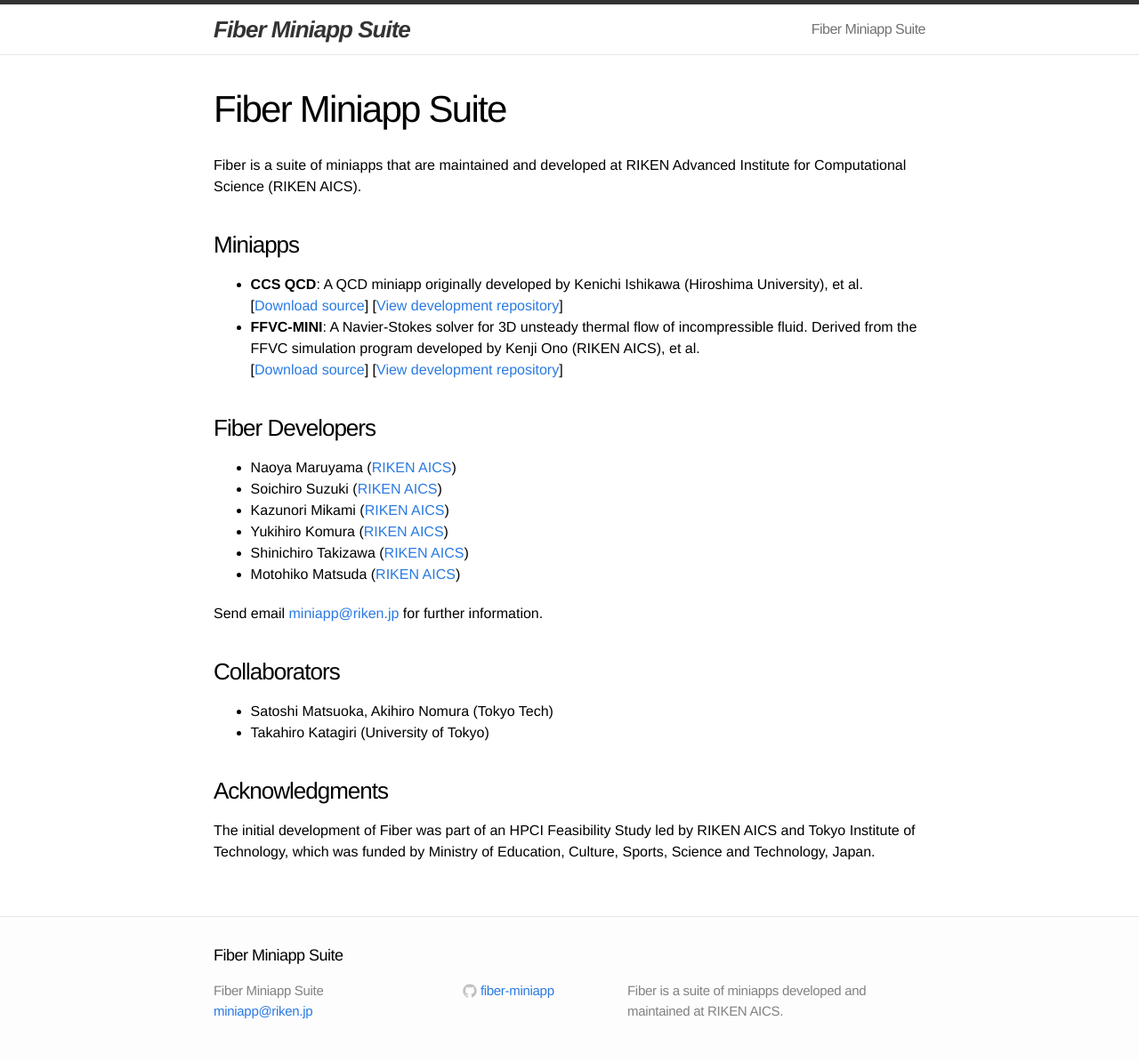
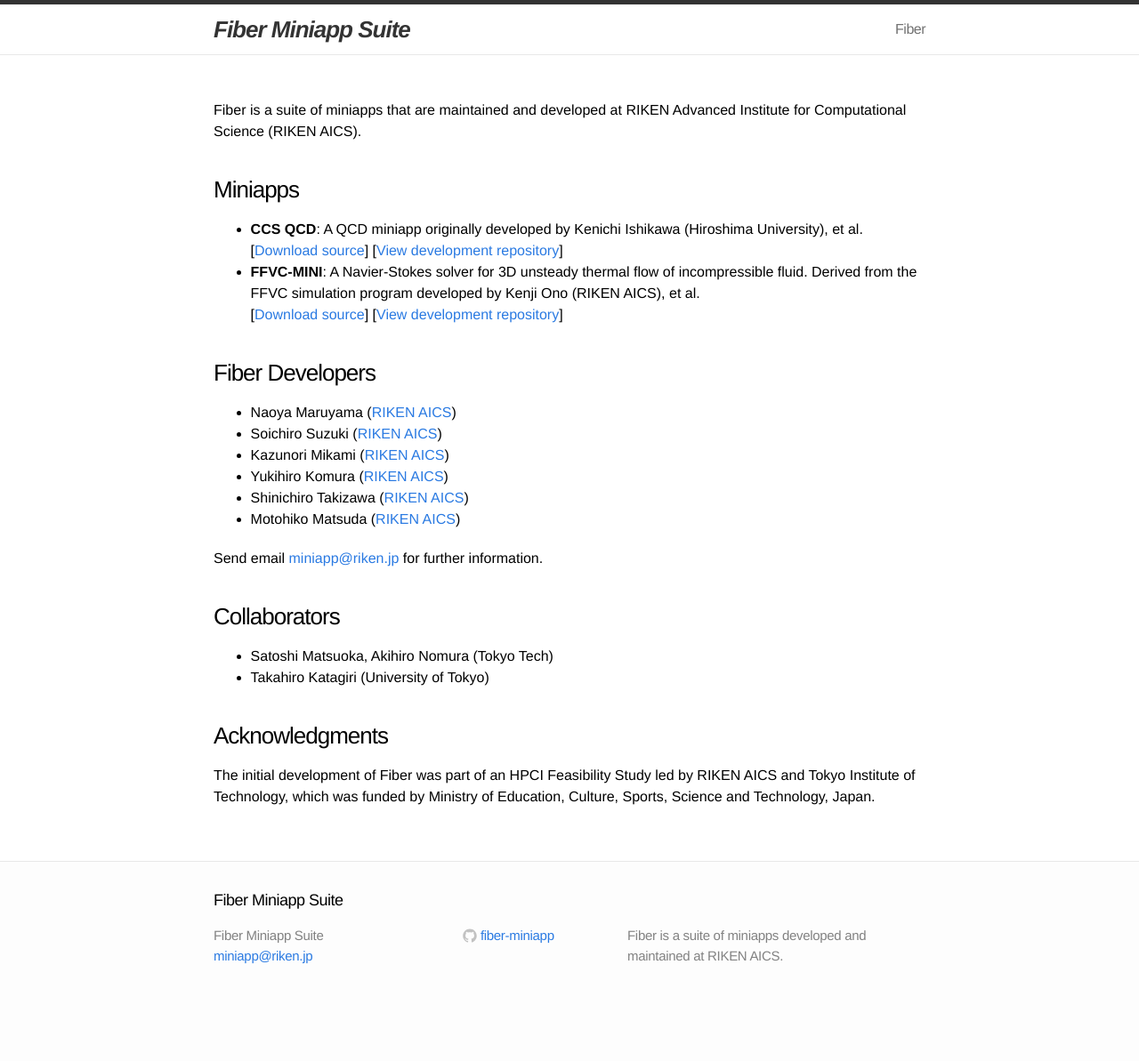
Before and after one commit to fiber-miniapp/fiber-miniapp.github.io, a Jekyll site: the page built from index.md, in a window 1280 px wide. Shown: the whole page at 89% size. Built offline with Jekyll 4.4.1, drawn with Linux system fonts in a browser that asks for light colours; after the commit the page ends 1131 px from its top, so only the background shows below that.

Commit message:
Top page style

```diff
--- /dev/null
+++ b/_layouts/top.html
@@ -0,0 +1,10 @@
+---
+layout: default
+---
+<div class="post">
+
+  <article class="post-content">
+  {{ content }}
+  </article>
+
+</div>
--- a/index.md
+++ b/index.md
@@ -1,6 +1,6 @@
 ---
-layout: page
-title: Fiber Miniapp Suite
+layout: top
+title: Fiber
 ---
 
 Fiber is a suite of miniapps that are maintained and developed at RIKEN Advanced Institute for Computational Science (RIKEN AICS).
```
